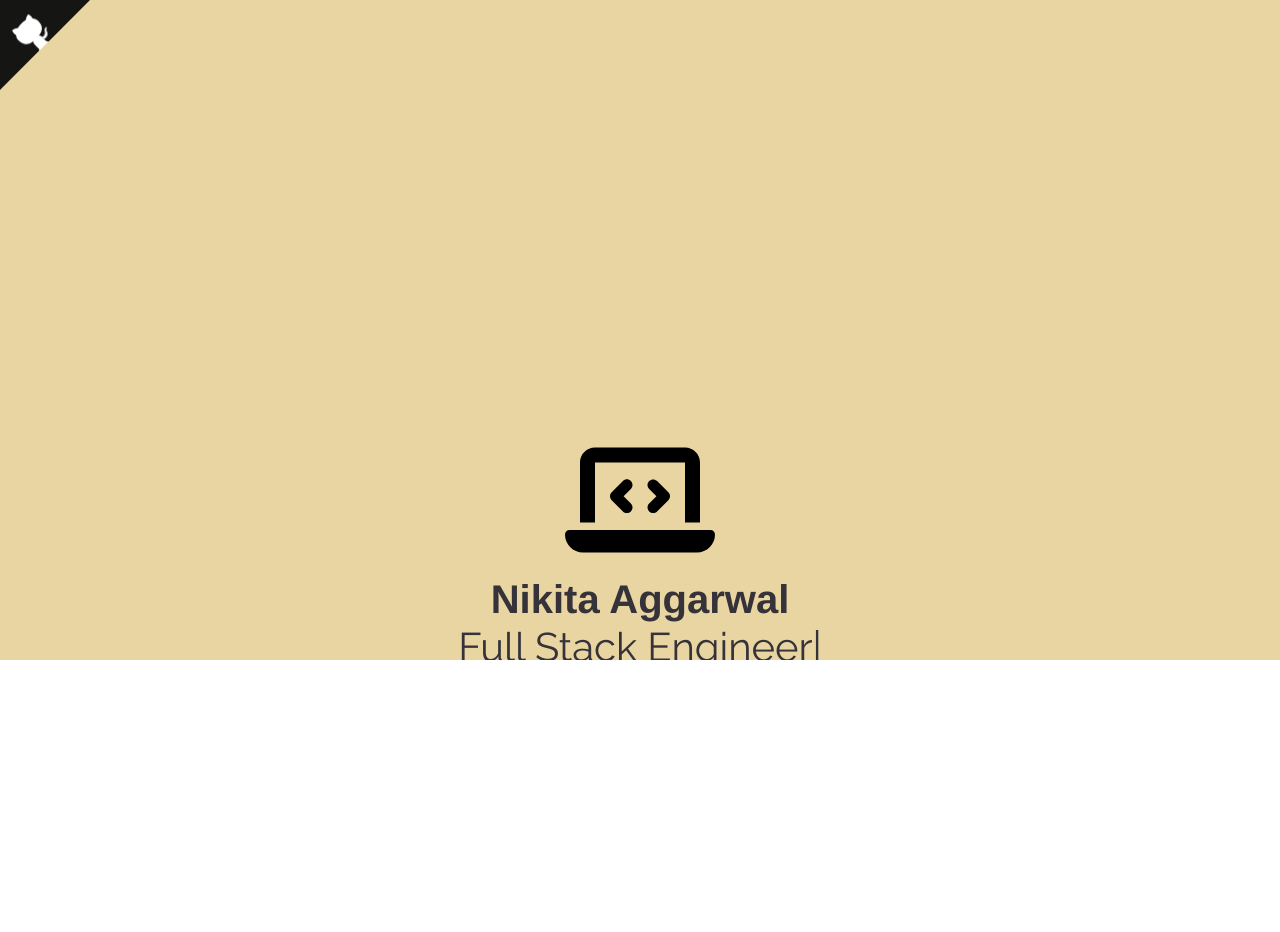
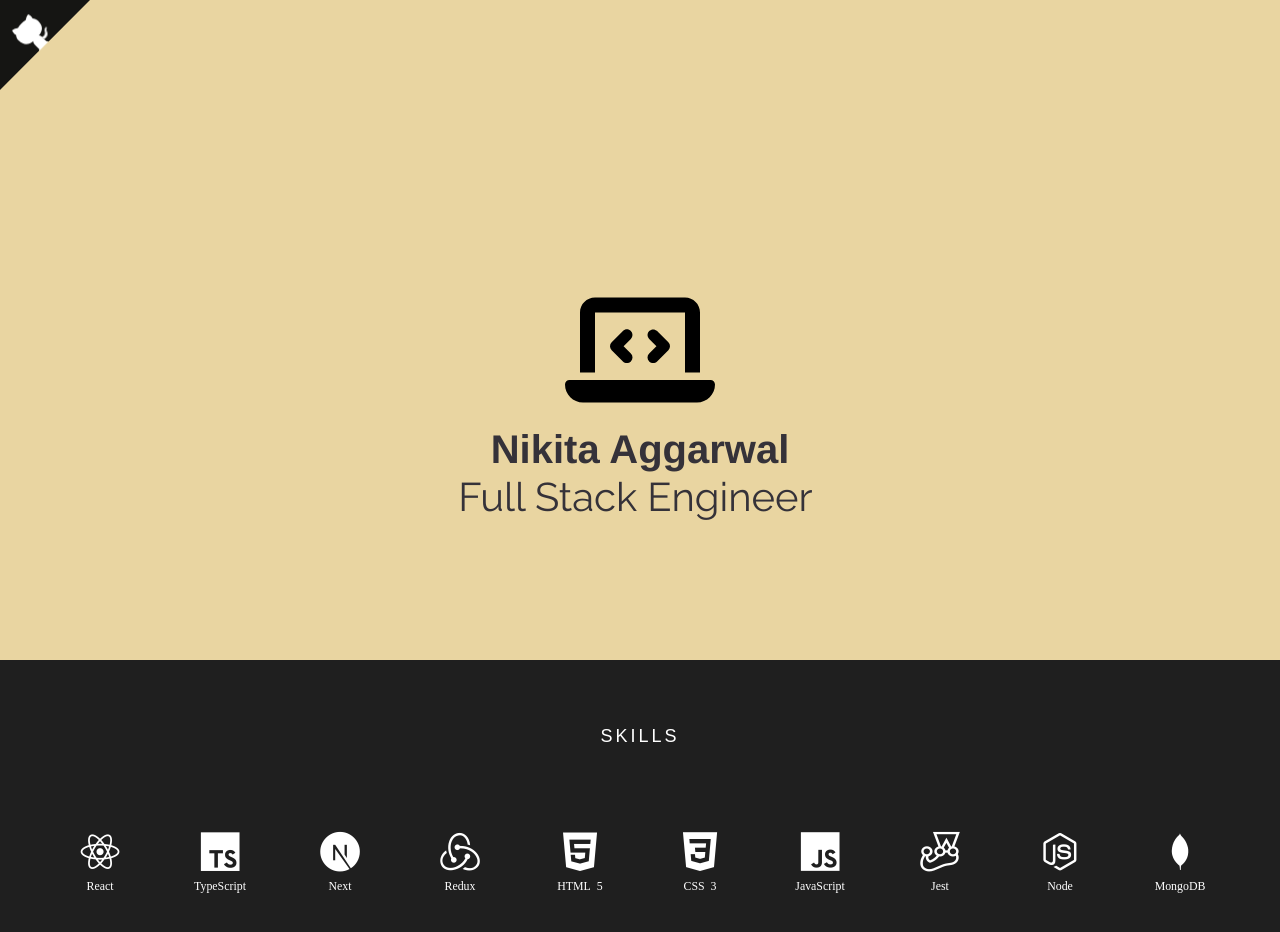
Before and after one commit to nikitaagg1993/nikita-portfolio, a React (Create React App) app: page / in a window 1280 px wide. Shown: the top 932 px of the page. Before the commit the page ends 800 px from the top, so only its background shows below. Built offline with nearby package versions, Linux system fonts and the light colour scheme.

Commit message:
Added skills

```diff
--- a/src/App.tsx
+++ b/src/App.tsx
@@ -1,16 +1,13 @@
 import React from "react";
 import "./App.css";
 import { Header } from "./components/Header";
+import { Skills } from "./components/Skills";
 
 function App() {
   return (
     <div>
-      <header
-        id="home"
-        style={{ height: window.innerHeight - 140, display: "block" }}
-      >
-        <Header />
-      </header>
+      <Header />
+      <Skills />
     </div>
   );
 }
--- /dev/null
+++ b/src/components/Skills.tsx
@@ -0,0 +1,37 @@
+import React, { Component } from "react";
+import { skills } from "../data/skills";
+
+export const Skills = () => {
+  let skillsList = skills.icons.map(function (skills, i) {
+    return (
+      <li className="list-inline-item mx-3" key={i}>
+        <span>
+          <div className="text-center skills-tile">
+            <i className={skills.class} style={{ fontSize: "220%" }}>
+              <p
+                className="text-center"
+                style={{ fontSize: "30%", marginTop: "4px" }}
+              >
+                {skills.name}
+              </p>
+            </i>
+          </div>
+        </span>
+      </li>
+    );
+  });
+  return (
+    <section id="skills">
+      <div className="col-md-12">
+        <div className="col-md-12">
+          <h1 className="section-title">
+            <span className="text-white">Skills</span>
+          </h1>
+        </div>
+        <div className="col-md-12 text-center">
+          <ul className="list-inline mx-auto skill-icon">{skillsList}</ul>
+        </div>
+      </div>
+    </section>
+  );
+};
--- /dev/null
+++ b/src/data/skills.ts
@@ -0,0 +1,55 @@
+export const skills = {
+  icons: [
+    {
+      name: "React",
+      class: "devicon-react-plain",
+      level: "80",
+    },
+    {
+      name: "TypeScript",
+      class: "devicon-typescript-plain",
+      level: "90",
+    },
+    {
+      name: "Next",
+      class: "devicon-nextjs-plain",
+      level: "80",
+    },
+    {
+      name: "Redux",
+      class: "devicon-redux-plain",
+      level: "80",
+    },
+
+    {
+      name: "HTML 5",
+      class: "devicon-html5-plain",
+      level: "95",
+    },
+    {
+      name: "CSS 3",
+      class: "devicon-css3-plain",
+      level: "95",
+    },
+    {
+      name: "JavaScript",
+      class: "devicon-javascript-plain",
+      level: "70",
+    },
+    {
+      name: "Jest",
+      class: "devicon-jest-plain",
+      level: "85",
+    },
+    {
+      name: "Node",
+      class: "devicon-nodejs-plain",
+      level: "75",
+    },
+    {
+      name: "MongoDB",
+      class: "devicon-mongodb-plain",
+      level: "75",
+    },
+  ],
+};
```
